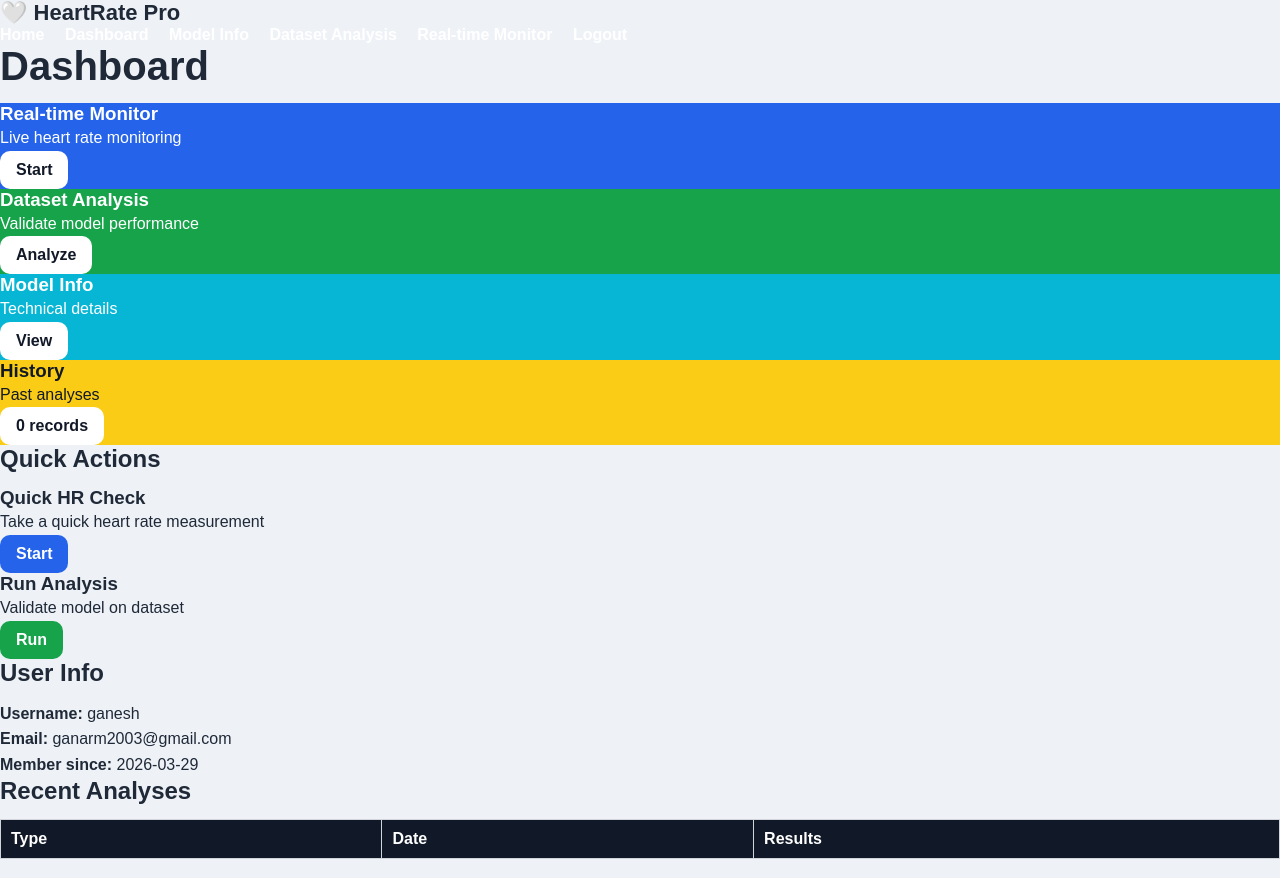
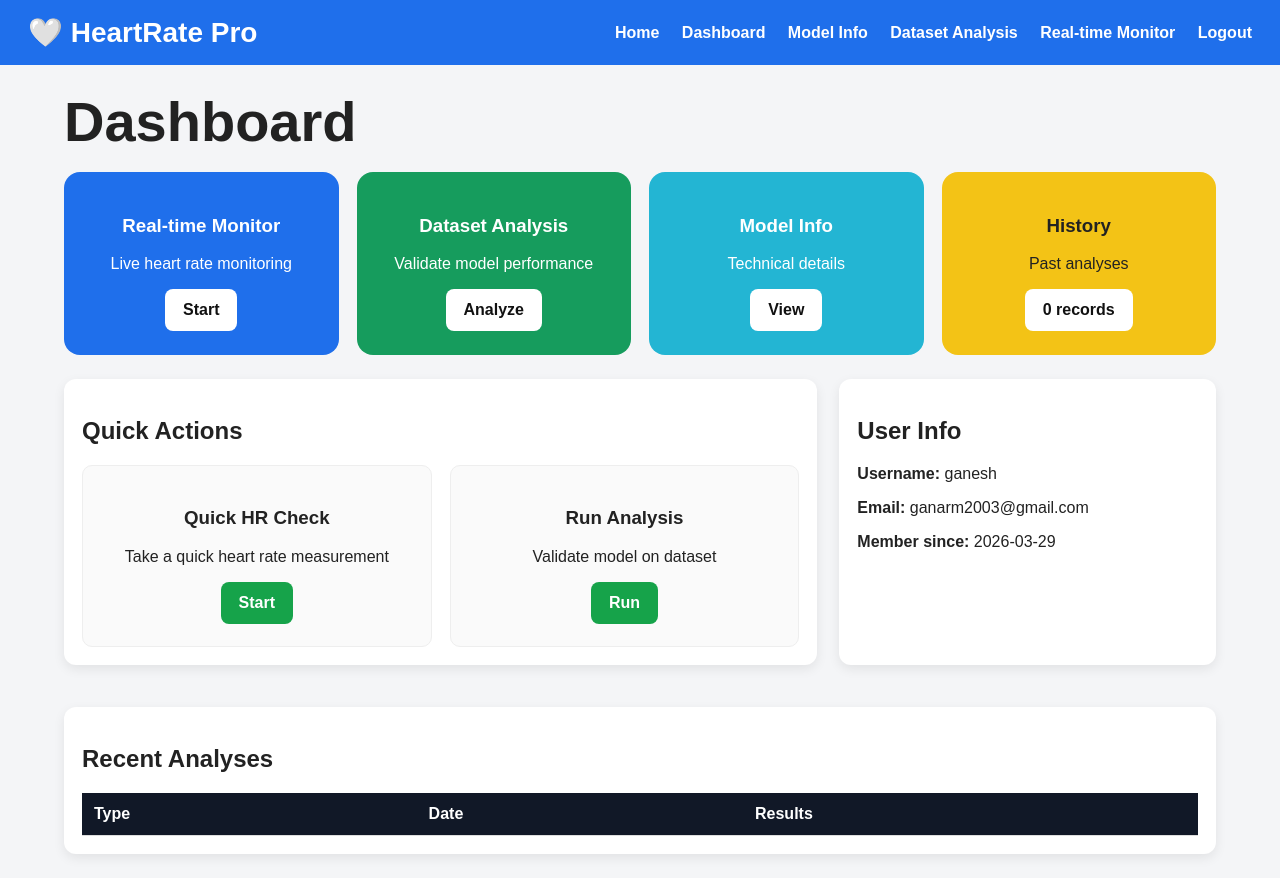
Before and after one commit to Hyihuiowwwii/rppg-full, a Flask app: page /dashboard in a window 1280 px wide. Run offline with Flask 3, Linux system fonts and the light colour scheme; the visitor is signed in with stand-in values (Sample User, id 1); data comes from the database, SQL or seed files in the repository; data that the repository does not hold is empty.

Commit message:
Update style.css

```diff
--- a/static/style.css
+++ b/static/style.css
@@ -1,305 +1,445 @@
-* {
-    box-sizing: border-box;
+body {
     margin: 0;
-    padding: 0;
     font-family: Arial, sans-serif;
+    background: #f4f5f7;
+    color: #222;
 }
 
-body {
-    background: #eef2f7;
-    color: #1f2937;
-}
-
-.nav {
-    background: #1769ff;
+.navbar {
+    background: #1f6feb;
     color: white;
-    padding: 14px 24px;
+    padding: 16px 28px;
     display: flex;
     justify-content: space-between;
     align-items: center;
-    gap: 20px;
-    flex-wrap: wrap;
 }
 
 .brand {
-    font-size: 22px;
+    font-size: 28px;
     font-weight: bold;
 }
 
 .nav-links a {
     color: white;
     text-decoration: none;
-    margin-right: 16px;
+    margin-left: 18px;
     font-weight: 600;
 }
 
-.container {
-    width: 92%;
-    max-width: 1350px;
-    margin: 26px auto;
+.wrapper {
+    width: 90%;
+    margin: 24px auto;
 }
 
-h1 {
-    font-size: 40px;
-    margin-bottom: 14px;
+.flash {
+    background: #dff3e7;
+    color: #155724;
+    padding: 14px;
+    border-radius: 8px;
+    margin-bottom: 16px;
 }
 
-h2 {
-    margin-bottom: 14px;
+.page-title {
+    font-size: 56px;
+    margin: 18px 0;
 }
 
-p {
-    line-height: 1.6;
+.subhead {
+    color: #555;
+    margin-bottom: 18px;
 }
 
-.card {
-    background: white;
-    border-radius: 14px;
-    padding: 18px;
-    margin-bottom: 20px;
-    box-shadow: 0 4px 14px rgba(0,0,0,0.08);
+.hero-grid {
+    display: grid;
+    grid-template-columns: 1.1fr 1fr;
+    gap: 30px;
+    align-items: center;
+    padding: 30px 0;
 }
 
-.inner-card {
-    background: #f8fafc;
-    border-radius: 12px;
-    padding: 18px;
-    border: 1px solid #dbe4ee;
+.hero-title {
+    font-size: 72px;
+    color: #1f6feb;
+    margin-bottom: 18px;
 }
 
-.center {
-    text-align: center;
+.hero-text {
+    font-size: 20px;
+    line-height: 1.7;
+    color: #444;
+    margin-bottom: 22px;
 }
 
-.grid {
-    display: grid;
-    gap: 18px;
-    margin-bottom: 20px;
+.feature-cards {
+    display: flex;
+    gap: 20px;
+    margin-bottom: 24px;
 }
 
-.cards-4 {
-    grid-template-columns: repeat(4, 1fr);
+.feature-box {
+    background: white;
+    padding: 22px;
+    border-radius: 14px;
+    flex: 1;
+    box-shadow: 0 4px 12px rgba(0,0,0,0.08);
 }
 
-.main-two, .two-cols {
-    grid-template-columns: repeat(2, 1fr);
+.hero-buttons {
+    display: flex;
+    gap: 14px;
 }
 
-.three-cols {
-    grid-template-columns: repeat(3, 1fr);
+.how-card {
+    background: white;
+    padding: 28px;
+    border-radius: 18px;
+    box-shadow: 0 8px 22px rgba(0,0,0,0.08);
 }
 
-.realtime-grid {
-    grid-template-columns: 2fr 1fr;
+.how-grid {
+    display: grid;
+    grid-template-columns: 1fr 1fr;
+    gap: 18px;
 }
 
-.pipeline-grid {
-    display: grid;
-    grid-template-columns: 1fr 60px 1fr 60px 1fr 60px 1fr;
-    align-items: center;
+.auth-card {
+    width: 500px;
+    margin: 40px auto;
+    background: white;
+    padding: 28px;
+    border-radius: 14px;
+    box-shadow: 0 6px 18px rgba(0,0,0,0.08);
 }
 
-.pipe-box {
-    color: white;
-    padding: 20px;
-    border-radius: 14px;
-    text-align: center;
+.auth-card form {
+    display: flex;
+    flex-direction: column;
+}
+
+.auth-card label {
+    margin-top: 12px;
+    margin-bottom: 6px;
+    font-weight: 600;
+}
+
+.auth-card input {
+    padding: 12px;
+    border-radius: 8px;
+    border: 1px solid #ccc;
+}
+
+.full-btn {
+    margin-top: 18px;
+}
+
+.btn {
+    border: none;
+    padding: 12px 18px;
+    border-radius: 8px;
+    cursor: pointer;
+    text-decoration: none;
+    display: inline-block;
     font-weight: bold;
 }
 
-.arrow {
-    text-align: center;
-    font-size: 34px;
-    font-weight: bold;
-    color: #6b7280;
+.primary, .green-btn {
+    background: #16a34a;
+    color: white;
 }
 
-.blue { background: #2563eb; color: white; }
-.green { background: #16a34a; color: white; }
-.cyan { background: #06b6d4; color: white; }
-.yellow { background: #facc15; color: #111827; }
-.red { background: #ef4444; color: white; }
+.secondary {
+    background: white;
+    color: #1f6feb;
+    border: 1px solid #1f6feb;
+}
 
-.btn {
-    padding: 10px 16px;
-    border: none;
-    border-radius: 10px;
-    cursor: pointer;
-    background: #2563eb;
+.red-btn {
+    background: #e63946;
     color: white;
-    text-decoration: none;
-    display: inline-block;
-    font-weight: 600;
+}
+
+.blue-btn {
+    background: #1f6feb;
+    color: white;
 }
 
 .white-btn {
     background: white;
-    color: #111827;
+    color: #111;
 }
 
-.green-btn { background: #16a34a; }
-.blue-btn { background: #2563eb; }
-.red-btn { background: #ef4444; }
-.small-btn { padding: 6px 10px; font-size: 13px; }
+.dashboard-cards {
+    display: grid;
+    grid-template-columns: repeat(4, 1fr);
+    gap: 18px;
+    margin-bottom: 24px;
+}
+
+.dash-card {
+    padding: 24px;
+    border-radius: 16px;
+    color: white;
+    text-align: center;
+}
+
+.blue { background: #1f6feb; }
+.green { background: #169c5d; }
+.cyan { background: #23b5d3; }
+.yellow { background: #f3c316; color: #222; }
+
+.dashboard-row {
+    display: grid;
+    grid-template-columns: 2fr 1fr;
+    gap: 22px;
+    margin-bottom: 22px;
+}
+
+.panel {
+    background: white;
+    padding: 18px;
+    border-radius: 12px;
+    box-shadow: 0 4px 12px rgba(0,0,0,0.08);
+    margin-bottom: 20px;
+}
+
+.quick-grid {
+    display: grid;
+    grid-template-columns: 1fr 1fr;
+    gap: 18px;
+}
+
+.quick-box {
+    background: #fafafa;
+    padding: 22px;
+    border-radius: 10px;
+    text-align: center;
+    border: 1px solid #eee;
+}
+
+.monitor-grid {
+    display: grid;
+    grid-template-columns: 2fr 1fr;
+    gap: 24px;
+}
+
+.panel-header {
+    color: white;
+    padding: 14px;
+    border-radius: 8px;
+    font-weight: bold;
+    margin-bottom: 14px;
+}
+
+.blue-header { background: #1f6feb; }
+.green-header { background: #1f8f4a; }
+.cyan-header { background: #21b6d7; }
 
 .video-box {
-    width: 100%;
-    background: #dbeafe;
-    border-radius: 12px;
-    overflow: hidden;
-    border: 1px solid #bfdbfe;
+    background: #dff4fb;
+    padding: 18px;
+    border-radius: 10px;
+    text-align: center;
 }
 
 .video-box img {
-    display: block;
     width: 100%;
     max-height: 520px;
-    object-fit: cover;
+    object-fit: contain;
+    border-radius: 10px;
+    background: #000;
 }
 
-.controls {
-    margin-top: 16px;
+.control-row, .demo-row {
     display: flex;
     gap: 12px;
+    margin-top: 14px;
+    align-items: center;
     flex-wrap: wrap;
-    align-items: center;
 }
 
-.controls select {
-    padding: 10px 14px;
-    border-radius: 10px;
-    border: 1px solid #d1d5db;
+.demo-row select {
+    padding: 10px;
 }
 
-.note-box {
-    margin-top: 18px;
-    background: #fff7cc;
-    padding: 14px 18px;
-    border-radius: 12px;
-    border: 1px solid #f3e08b;
+.instruction-box {
+    background: #f7ecc3;
+    padding: 18px;
+    border-radius: 10px;
+    margin-top: 16px;
 }
 
-.note-box ul {
-    padding-left: 18px;
-    line-height: 1.8;
+.bpm-big {
+    font-size: 72px;
+    color: #d64545;
+    text-align: center;
+    margin-top: 10px;
 }
 
-.stats-side .big-bpm {
-    font-size: 64px;
-    font-weight: bold;
-    color: #ef4444;
+.muted {
+    color: #666;
     text-align: center;
-    margin-top: 8px;
+    margin-bottom: 12px;
 }
 
-.subtext {
-    text-align: center;
-    color: #6b7280;
-    margin-bottom: 18px;
+.stats-three {
+    display: grid;
+    grid-template-columns: repeat(3, 1fr);
+    gap: 12px;
+    margin-bottom: 16px;
 }
 
-.mini-stat {
-    background: #f8fafc;
-    padding: 14px;
-    border-radius: 12px;
-    border: 1px solid #e5e7eb;
+.small-stat {
+    background: #fafafa;
+    padding: 16px;
+    border-radius: 10px;
     text-align: center;
 }
 
-.mini-stat span {
+.small-stat span {
     display: block;
-    color: #6b7280;
-    margin-bottom: 8px;
+    margin-bottom: 6px;
 }
 
-.mini-stat strong {
-    font-size: 22px;
-}
-
-.progress-block {
-    margin-top: 18px;
-}
-
-.progress-block label {
-    font-weight: 600;
-    display: block;
-    margin-bottom: 8px;
-}
-
-.progress-bar {
+.progress-bg {
     width: 100%;
     height: 16px;
     background: #e5e7eb;
     border-radius: 999px;
     overflow: hidden;
+    margin-bottom: 8px;
 }
 
 .progress-fill {
     height: 100%;
-    width: 0%;
+    width: 0;
     background: #2563eb;
 }
 
 .cyan-fill {
-    background: #06b6d4;
+    background: #14b8d4;
 }
 
 .status-box {
-    margin-top: 14px;
-    padding: 12px;
+    background: #d8f4fb;
+    padding: 16px;
+    border-radius: 10px;
     text-align: center;
-    background: #d1fae5;
-    border-radius: 12px;
-    font-weight: 700;
+    margin-top: 12px;
+    font-weight: 600;
 }
 
 .status-box.secondary {
-    background: #eff6ff;
+    background: #eef6ff;
+}
+
+.chart-panel {
+    margin-top: 16px;
+}
+
+.console-box {
+    background: #101216;
+    color: #5ba3ff;
+    padding: 16px;
+    min-height: 180px;
+    border-radius: 10px;
+    font-family: monospace;
+    overflow-y: auto;
+}
+
+.summary-cards {
+    display: grid;
+    grid-template-columns: repeat(4, 1fr);
+    gap: 16px;
+    margin-bottom: 18px;
+}
+
+.summary-card {
+    background: linear-gradient(90deg, #718cff, #8b5cf6);
+    color: white;
+    padding: 22px;
+    border-radius: 12px;
+    text-align: center;
+}
+
+.summary-card strong {
+    display: block;
+    font-size: 34px;
+}
+
+.status-pill {
+    margin-left: auto;
+    background: #dff3e7;
+    color: #155724;
+    padding: 12px 16px;
+    border-radius: 10px;
     font-weight: 600;
 }
 
-.console {
-    background: #111827;
-    color: #60a5fa;
-    border-radius: 12px;
-    padding: 14px;
+.model-grid {
+    display: grid;
+    grid-template-columns: 2fr 1fr;
+    gap: 20px;
+}
+
+.logo-box {
+    background: #f9f9f9;
+    border-radius: 10px;
     min-height: 180px;
-    max-height: 260px;
-    overflow-y: auto;
-    font-family: monospace;
+    display: flex;
+    justify-content: center;
+    align-items: center;
+    font-size: 34px;
+    color: #d64545;
+    font-weight: bold;
+}
+
+.model-two {
+    display: grid;
+    grid-template-columns: 1fr 1fr;
+    gap: 18px;
 }
 
 table {
     width: 100%;
     border-collapse: collapse;
-    margin-top: 8px;
 }
 
-table th, table td {
-    border: 1px solid #d1d5db;
-    padding: 10px;
+th, td {
+    border-bottom: 1px solid #ddd;
+    padding: 12px;
     text-align: left;
 }
 
-table th {
+th {
     background: #111827;
     color: white;
 }
 
 @media (max-width: 1100px) {
-    .cards-4, .three-cols, .two-cols, .main-two, .realtime-grid {
+    .hero-grid,
+    .dashboard-cards,
+    .dashboard-row,
+    .monitor-grid,
+    .summary-cards,
+    .model-grid,
+    .model-two,
+    .quick-grid {
         grid-template-columns: 1fr;
     }
 
-    .pipeline-grid {
-        grid-template-columns: 1fr;
+    .feature-cards {
+        flex-direction: column;
     }
 
-    .arrow {
-        transform: rotate(90deg);
+    .page-title {
+        font-size: 36px;
     }
 
-    h1 {
-        font-size: 30px;
+    .hero-title {
+        font-size: 48px;
+    }
+
+    .auth-card {
+        width: 100%;
     }
 }
```
